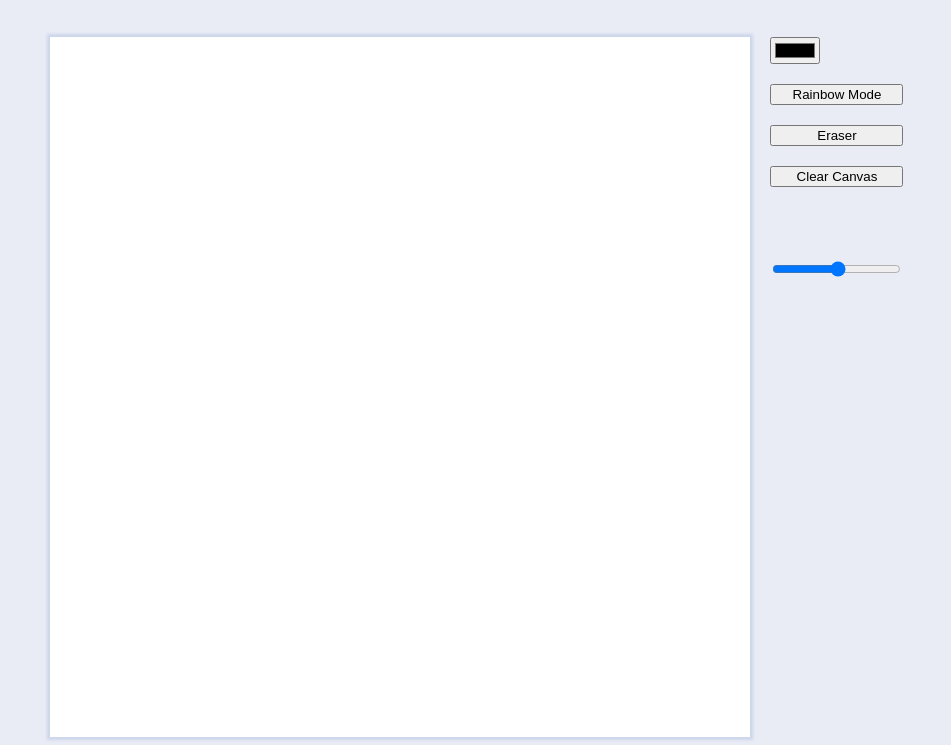
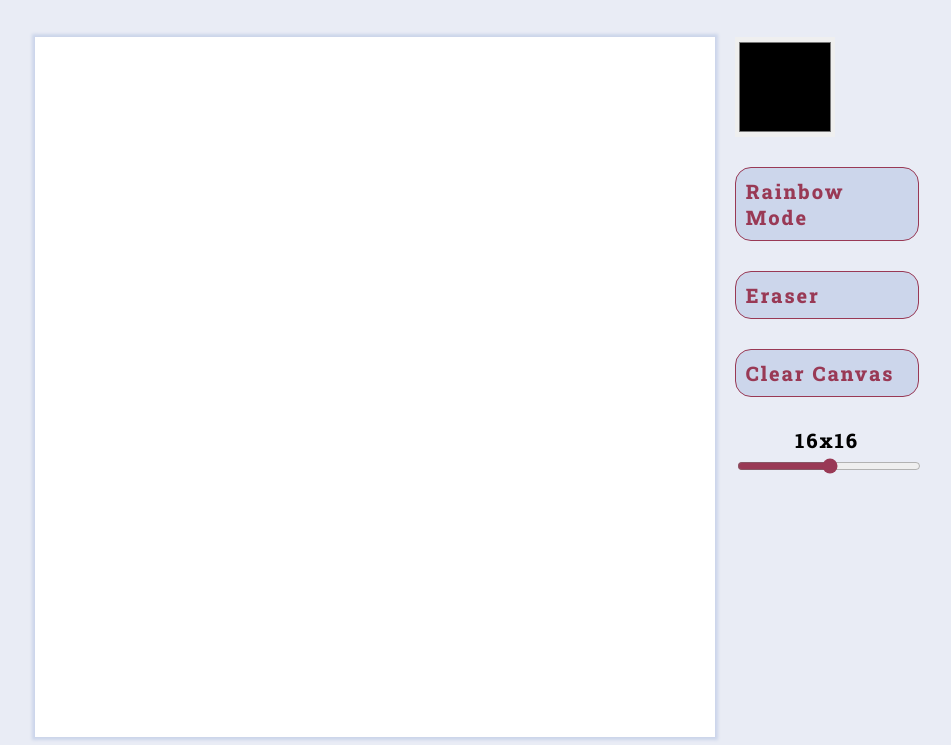
Before and after one commit to Gesem-Martinez/etch-a-sketch, a plain HTML site: page index.html in a window 1280 px wide. Shown: the part 148-893 px from the top of the page, without its empty margins (163-1114 px from the left). Drawn offline with Linux system fonts and the light colour scheme.

Commit message:
Add styles to features section

```diff
--- a/index.html
+++ b/index.html
@@ -18,13 +18,15 @@
         <div id="canvas" class="canvas"></div>
 
         <div class="features">
-            <input type="color">
-            <button>Rainbow Mode</button>
-            <button>Eraser</button>
-            <button>Clear Canvas</button>
+            <input type="color" id="colorPicker" class="color-picker">
+            <button class="button">Rainbow Mode</button>
+            <button class="button">Eraser</button>
+            <button class="button">Clear Canvas</button>
 
-            <p id="sizeDisplay" class="range-size"></p>
-            <input type="range" min="1" max="100">
+            <div class="size-slider">
+                <p id="sizeDisplay" class="size-display">16x16</p>
+                <input type="range" min="1" max="100" class="size-range" id="sizeRange">
+            </div>
         </div>
     </div>
 
--- a/styles.css
+++ b/styles.css
@@ -33,7 +33,52 @@ body{
 .features{
     display: flex;
     flex-direction: column;
-    gap: 20px;
+    gap: 30px;
+
+    font-family: 'Roboto Slab', serif;
+    font-size: 20px;
+    font-weight: 800;
+    letter-spacing: 2px;
+}
+
+.color-picker{
+    height: 100px;
+    width: 100px;
+    border: none;
+}
+
+.color-picker:hover{
+    cursor: pointer;
+}
+
+.button{
+    font-family: inherit;
+    font-size: inherit;
+    font-weight: inherit;
+    letter-spacing: inherit;
+    text-align: left;
+
+    border-radius: 16px;
+    border: 1px solid #993955;
+
+    background-color: #CCD6EB;
+    color: #993955;
+
+    padding: 10px;
+}
+
+.button:hover{
+    opacity: 60%;
+    cursor: pointer;
+}
+
+.size-display{
+    margin: 0;
+}
+
+.size-range{
+    width: 100%;
+    accent-color: #993955;
 }
 
 .canvas{
```
